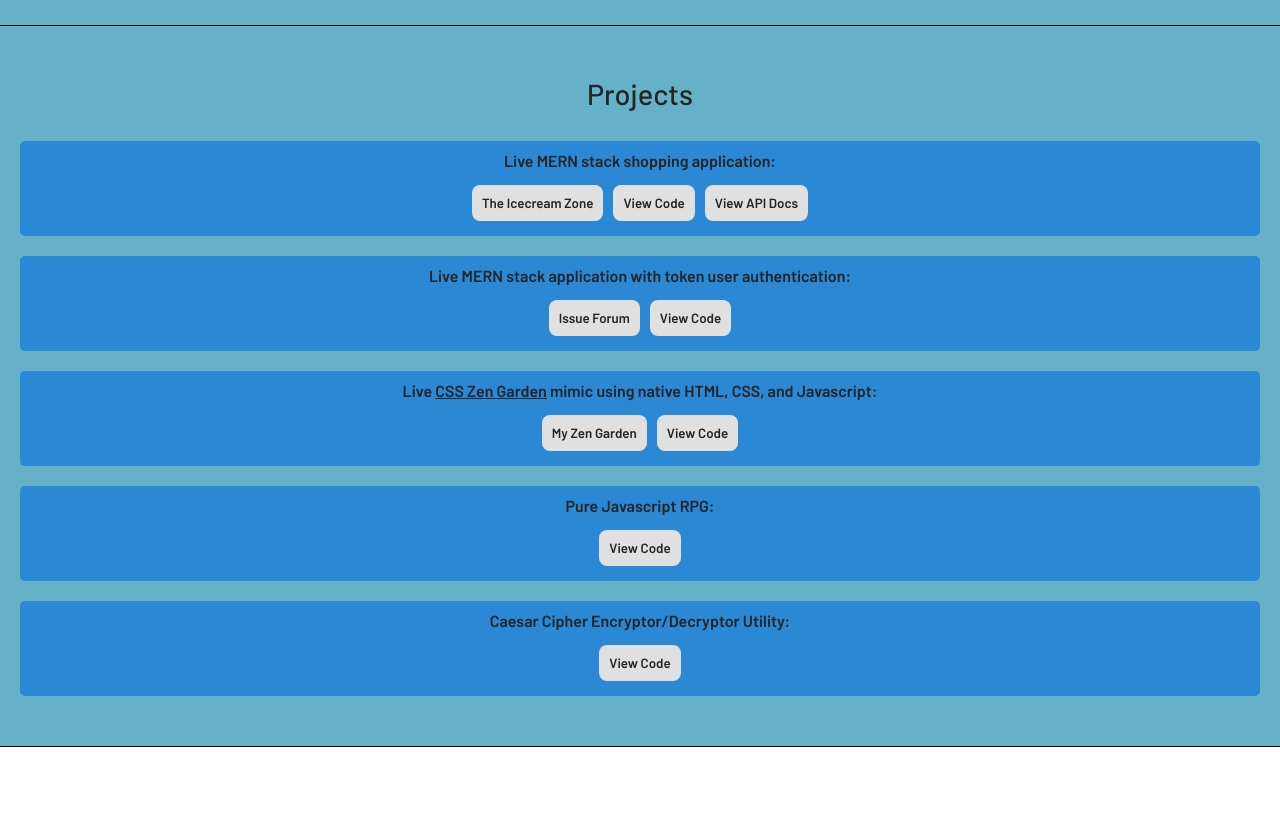
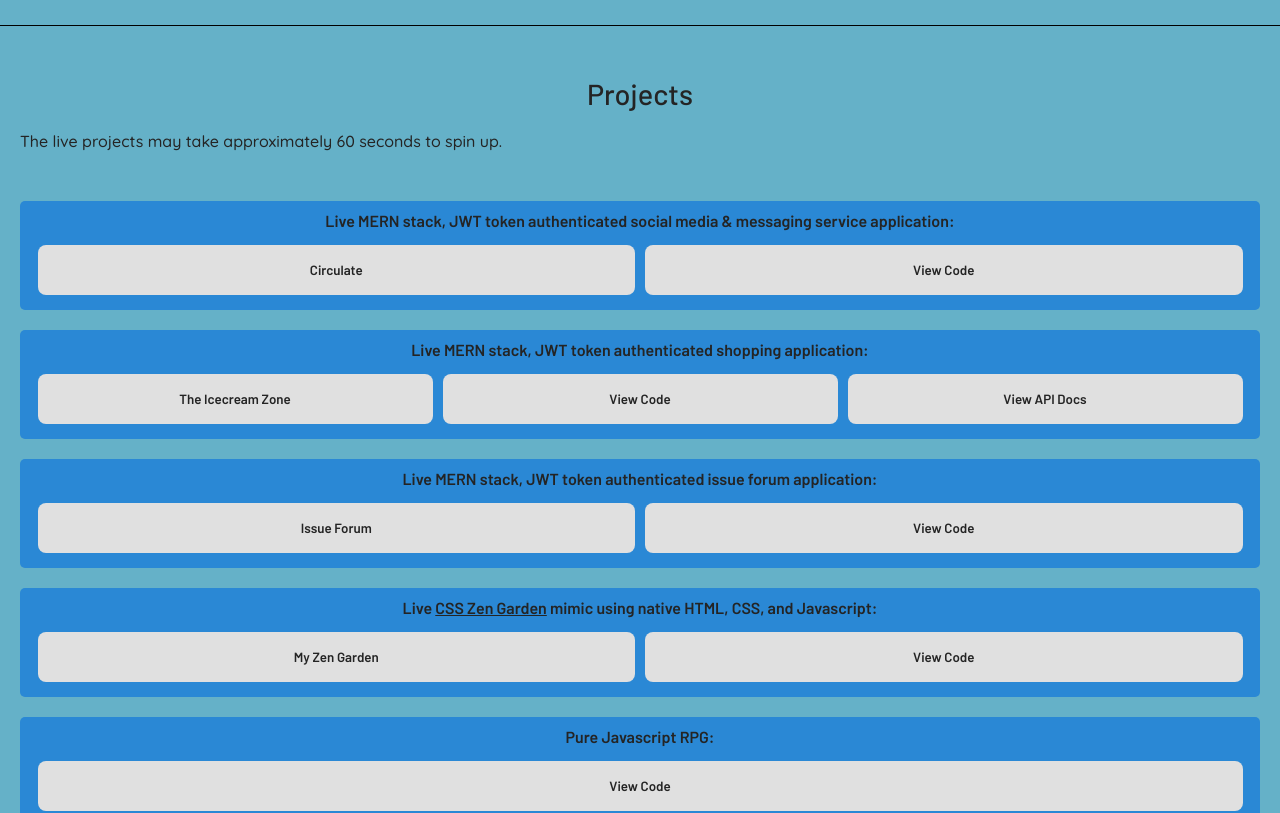
Before and after one commit to Gathrazio/Gathrazio.github.io, a React (Vite) app: page / in a window 1280 px wide. Shown: the part 980-1793 px from the top of the page. Before the commit the page ends 1727 px from the top, so only its background shows below. Built offline with nearby package versions, Linux system fonts and the light colour scheme; a web font is replaced by a local one.

Commit message:
added circulate

```diff
--- a/src/App.css
+++ b/src/App.css
@@ -152,6 +152,8 @@ hr {
 
 .project-button {
   padding: 10px;
+  height: 80px;
+  width: 100%;
   border: none;
   border-radius: 8px;
   transition: 0.1s;
@@ -209,6 +211,8 @@ li{
 
 .blurb-buttons-wrapper {
   margin-top: 10px;
+  width: calc(100% - 5px);
+  display: flex;
 }
 
 .blurb-wrapper {
@@ -237,3 +241,9 @@ li{
 .footer-wrapper {
   height: 1000vh;
 }
+
+@media only screen and (min-width: 600px) {
+  .project-button {
+    height: 50px;
+  }
+}
--- a/src/components/Body.jsx
+++ b/src/components/Body.jsx
@@ -52,8 +52,12 @@ export default function Body ({sections}) {
             </Topic>
             <Topic>
                 <h1 className="topic-title" ref={sections.projects}>Projects</h1>
-                <ProjectBlurb extraClass="" intro="Live MERN stack shopping application:" projectName="The Icecream Zone" codeRef="https://github.com/Gathrazio/level-5-full-stack-app" live="https://icecream-zone.onrender.com" apiDocs="https://github.com/Gathrazio/icecream-shop/blob/master/shop-api-documentation.md"/>
-                <ProjectBlurb extraClass="" intro="Live MERN stack application with token user authentication:" projectName="Issue Forum" codeRef="https://github.com/Gathrazio/issue-forum" live="https://issue-forum.onrender.com"/>
+                <p className="topic-paragraph">
+                            The live projects may take approximately 60 seconds to spin up.
+                </p>
+                <ProjectBlurb extraClass="" intro="Live MERN stack, JWT token authenticated social media & messaging service application:" projectName="Circulate" codeRef="https://github.com/Gathrazio/circulate" live="https://circulate.onrender.com"/>
+                <ProjectBlurb extraClass="" intro="Live MERN stack, JWT token authenticated shopping application:" projectName="The Icecream Zone" codeRef="https://github.com/Gathrazio/level-5-full-stack-app" live="https://icecream-zone.onrender.com" apiDocs="https://github.com/Gathrazio/icecream-shop/blob/master/shop-api-documentation.md"/>
+                <ProjectBlurb extraClass="" intro="Live MERN stack, JWT token authenticated issue forum application:" projectName="Issue Forum" codeRef="https://github.com/Gathrazio/issue-forum" live="https://issue-forum.onrender.com"/>
                 <ProjectBlurb extraClass="" intro="Live CSS Zen Garden mimic using native HTML, CSS, and Javascript:" projectName="My Zen Garden" codeRef="https://github.com/Gathrazio/vs-assignments/tree/master/level-two/css-zen-garden" live="https://my-css-zen-garden.onrender.com/"/>
                 <ProjectBlurb extraClass="" intro="Pure Javascript RPG:" projectName="" codeRef="https://github.com/Gathrazio/vs-assignments/tree/master/level-one/colossal-adventure-rpg"/>
                 <ProjectBlurb extraClass="last-project" intro="Caesar Cipher Encryptor/Decryptor Utility:" projectName="" codeRef="https://github.com/Gathrazio/vs-assignments/tree/master/level-three/caesar-cipher"/>
--- a/src/components/ProjectBlurb.jsx
+++ b/src/components/ProjectBlurb.jsx
@@ -3,7 +3,7 @@ export default function ProjectBlurb (props) {
 
     return (
         <div className={`blurb-wrapper ${props.extraClass}`}>
-            <span>
+            <span class="intro">
                 {props.intro.includes("CSS Zen Garden") ?
                 <>
                 Live <a href="http://www.csszengarden.com/" target="_blank">CSS Zen Garden</a> mimic using native HTML, CSS, and Javascript:
```
